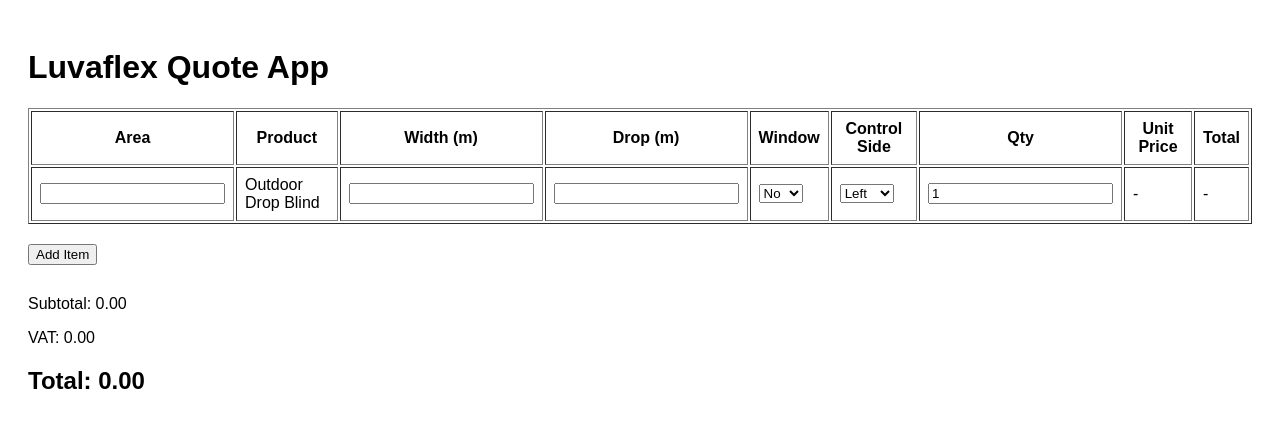
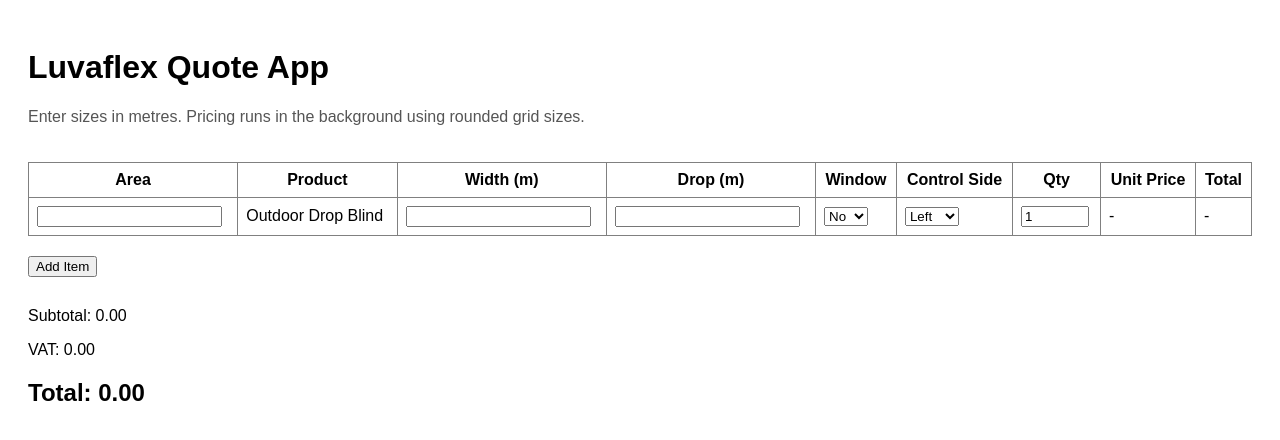
Before and after one commit to vbcsales2-prog/luvaflex-app, a Next.js app: page / in a window 1280 px wide. Shown: the top 440 px of the page. Built offline with nearby package versions, Linux system fonts and the light colour scheme.

Commit message:
Update page.tsx

```diff
--- a/app/page.tsx
+++ b/app/page.tsx
@@ -1,6 +1,9 @@
 "use client";
 
 import React, { useMemo, useState } from "react";
+
+type ControlSide = "Left" | "Right";
+type ClearWindow = "Yes" | "No";
 
 type Item = {
   id: string;
@@ -9,110 +12,143 @@
   widthM: number | "";
   dropM: number | "";
   qty: number;
-  controlSide: "Left" | "Right";
-  clearWindow: "Yes" | "No";
+  controlSide: ControlSide;
+  clearWindow: ClearWindow;
 };
 
-const WIDTH_STEPS_MM = [1000,1500,2000,2500,3000,3500,4000,4500,5000,5500];
-const DROP_STEPS_MM = [1000,1500,2000,2500,3000,3500];
-
-const BASE_PRICE_GRID = {
-  1000:{1000:1566,1500:1851,2000:2136,2500:2421,3000:2706,3500:2991,4000:3276,4500:3561,5000:3846,5500:4131},
-  1500:{1000:1746,1500:2091,2000:2436,2500:2781,3000:3126,3500:3471,4000:3816,4500:4161,5000:4506,5500:4851},
-  2000:{1000:1926,1500:2331,2000:2736,2500:3141,3000:3546,3500:3951,4000:4356,4500:4761,5000:5166,5500:5571},
-  2500:{1000:2106,1500:2571,2000:3036,2500:3501,3000:3966,3500:4431,4000:4896,4500:5361,5000:5826,5500:6291},
-  3000:{1000:2286,1500:2811,2000:3336,2500:3861,3000:4386,3500:4911,4000:5436,4500:5961,5000:6486,5500:7011},
-  3500:{1000:2466,1500:3051,2000:3636,2500:4221,3000:4806,3500:5391,4000:5976,4500:6561,5000:7146,5500:7731},
+type ComputedItem = Item & {
+  unit: number;
+  total: number;
+  pending?: boolean;
+  custom?: boolean;
 };
 
-const CLEAR_WINDOW_ADDON = {
-  1000:450,1500:675,2000:900,2500:1125,3000:1350,3500:1575,4000:1800,4500:2025,5000:2250,5500:2475,
+const WIDTH_STEPS_MM = [1000, 1500, 2000, 2500, 3000, 3500, 4000, 4500, 5000, 5500];
+const DROP_STEPS_MM = [1000, 1500, 2000, 2500, 3000, 3500];
+
+const BASE_PRICE_GRID: Record<number, Record<number, number>> = {
+  1000: { 1000: 1566, 1500: 1851, 2000: 2136, 2500: 2421, 3000: 2706, 3500: 2991, 4000: 3276, 4500: 3561, 5000: 3846, 5500: 4131 },
+  1500: { 1000: 1746, 1500: 2091, 2000: 2436, 2500: 2781, 3000: 3126, 3500: 3471, 4000: 3816, 4500: 4161, 5000: 4506, 5500: 4851 },
+  2000: { 1000: 1926, 1500: 2331, 2000: 2736, 2500: 3141, 3000: 3546, 3500: 3951, 4000: 4356, 4500: 4761, 5000: 5166, 5500: 5571 },
+  2500: { 1000: 2106, 1500: 2571, 2000: 3036, 2500: 3501, 3000: 3966, 3500: 4431, 4000: 4896, 4500: 5361, 5000: 5826, 5500: 6291 },
+  3000: { 1000: 2286, 1500: 2811, 2000: 3336, 2500: 3861, 3000: 4386, 3500: 4911, 4000: 5436, 4500: 5961, 5000: 6486, 5500: 7011 },
+  3500: { 1000: 2466, 1500: 3051, 2000: 3636, 2500: 4221, 3000: 4806, 3500: 5391, 4000: 5976, 4500: 6561, 5000: 7146, 5500: 7731 },
+};
+
+const CLEAR_WINDOW_ADDON: Record<number, number> = {
+  1000: 450,
+  1500: 675,
+  2000: 900,
+  2500: 1125,
+  3000: 1350,
+  3500: 1575,
+  4000: 1800,
+  4500: 2025,
+  5000: 2250,
+  5500: 2475,
 };
 
 const VAT_RATE = 0.15;
 
-function roundUp(value:number, steps:number[]){
-  for(const s of steps){
-    if(value <= s) return s;
+function roundUp(value: number, steps: number[]): number | null {
+  for (const step of steps) {
+    if (value <= step) return step;
   }
   return null;
 }
 
-function currency(v:number){
-  return v.toLocaleString("en-ZA",{minimumFractionDigits:2});
+function currency(value: number): string {
+  return value.toLocaleString("en-ZA", {
+    minimumFractionDigits: 2,
+    maximumFractionDigits: 2,
+  });
 }
 
-export default function Page(){
+export default function Page() {
+  const [items, setItems] = useState<Item[]>([
+    {
+      id: "1",
+      area: "",
+      product: "Outdoor Drop Blind",
+      widthM: "",
+      dropM: "",
+      qty: 1,
+      controlSide: "Left",
+      clearWindow: "No",
+    },
+  ]);
 
-  const [items,setItems] = useState<Item[]>([{
-    id:"1",
-    area:"",
-    product:"Outdoor Drop Blind",
-    widthM:"",
-    dropM:"",
-    qty:1,
-    controlSide:"Left",
-    clearWindow:"No"
-  }]);
-
-  const addItem = ()=>{
-    setItems([...items,{
-      id:Date.now().toString(),
-      area:"",
-      product:"Outdoor Drop Blind",
-      widthM:"",
-      dropM:"",
-      qty:1,
-      controlSide:"Left",
-      clearWindow:"No"
-    }]);
+  const addItem = () => {
+    setItems((prev) => [
+      ...prev,
+      {
+        id: Date.now().toString(),
+        area: "",
+        product: "Outdoor Drop Blind",
+        widthM: "",
+        dropM: "",
+        qty: 1,
+        controlSide: "Left",
+        clearWindow: "No",
+      },
+    ]);
   };
 
-  const updateItem = (id:string, field:keyof Item, value:any)=>{
-    setItems(prev=>prev.map(i=>i.id===id?{...i,[field]:value}:i));
+  const updateItem = <K extends keyof Item>(id: string, field: K, value: Item[K]) => {
+    setItems((prev) =>
+      prev.map((item) => (item.id === id ? { ...item, [field]: value } : item))
+    );
   };
 
-  const computed = useMemo(()=>{
-
-    return items.map(item=>{
-
-      if(item.widthM==="" || item.dropM===""){
-        return {...item, unit:0,total:0,pending:true};
+  const computed: ComputedItem[] = useMemo(() => {
+    return items.map((item) => {
+      if (item.widthM === "" || item.dropM === "") {
+        return { ...item, unit: 0, total: 0, pending: true };
       }
 
-      const widthMm = Math.ceil(Number(item.widthM)*1000);
-      const dropMm = Math.ceil(Number(item.dropM)*1000);
+      const widthMm = Math.ceil(Number(item.widthM) * 1000);
+      const dropMm = Math.ceil(Number(item.dropM) * 1000);
 
-      const rw = roundUp(widthMm, WIDTH_STEPS_MM);
-      const rd = roundUp(dropMm, DROP_STEPS_MM);
+      const roundedWidth = roundUp(widthMm, WIDTH_STEPS_MM);
+      const roundedDrop = roundUp(dropMm, DROP_STEPS_MM);
 
-      if(!rw || !rd){
-        return {...item, unit:0,total:0,custom:true};
+      if (!roundedWidth || !roundedDrop) {
+        return { ...item, unit: 0, total: 0, custom: true };
       }
 
-      const base = BASE_PRICE_GRID[rd][rw];
-      const addon = item.clearWindow==="Yes" ? CLEAR_WINDOW_ADDON[rw] : 0;
+      const base = BASE_PRICE_GRID[roundedDrop][roundedWidth];
+      const addon = item.clearWindow === "Yes" ? CLEAR_WINDOW_ADDON[roundedWidth] : 0;
 
       const unit = base + addon;
       const total = unit * item.qty;
 
-      return {...item, unit, total};
+      return { ...item, unit, total };
+    });
+  }, [items]);
 
-    });
-
-  },[items]);
-
-  const totals = useMemo(()=>{
-    const sub = computed.reduce((s,i)=>s+(i.total||0),0);
-    const vat = sub*VAT_RATE;
-    return {sub,vat,total:sub+vat};
-  },[computed]);
+  const totals = useMemo(() => {
+    const sub = computed.reduce((sum, item) => sum + item.total, 0);
+    const vat = sub * VAT_RATE;
+    return {
+      sub,
+      vat,
+      total: sub + vat,
+    };
+  }, [computed]);
 
   return (
-    <div style={{padding:20,fontFamily:"Arial"}}>
+    <div style={{ padding: 20, fontFamily: "Arial, sans-serif" }}>
       <h1>Luvaflex Quote App</h1>
+      <p style={{ marginTop: 0, color: "#555" }}>
+        Enter sizes in metres. Pricing runs in the background using rounded grid sizes.
+      </p>
 
-      <table border={1} cellPadding={8} style={{width:"100%",marginTop:20}}>
+      <div style={{ overflowX: "auto" }}>
+        <table
+          border={1}
+          cellPadding={8}
+          style={{ width: "100%", marginTop: 20, borderCollapse: "collapse" }}
+        >
           <thead>
             <tr>
               <th>Area</th>
@@ -128,72 +164,112 @@
           </thead>
 
           <tbody>
-          {computed.map(item=>(
+            {computed.map((item) => (
               <tr key={item.id}>
                 <td>
-                <input value={item.area}
-                  onChange={e=>updateItem(item.id,"area",e.target.value)}
+                  <input
+                    value={item.area}
+                    onChange={(e) => updateItem(item.id, "area", e.target.value)}
                   />
                 </td>
 
                 <td>{item.product}</td>
 
                 <td>
-                <input type="number" step="0.001"
+                  <input
+                    type="number"
+                    step="0.001"
                     value={item.widthM}
-                  onChange={e=>updateItem(item.id,"widthM",e.target.value)}
+                    onChange={(e) =>
+                      updateItem(
+                        item.id,
+                        "widthM",
+                        e.target.value === "" ? "" : Number(e.target.value)
+                      )
+                    }
                   />
                 </td>
 
                 <td>
-                <input type="number" step="0.001"
+                  <input
+                    type="number"
+                    step="0.001"
                     value={item.dropM}
-                  onChange={e=>updateItem(item.id,"dropM",e.target.value)}
+                    onChange={(e) =>
+                      updateItem(
+                        item.id,
+                        "dropM",
+                        e.target.value === "" ? "" : Number(e.target.value)
+                      )
+                    }
                   />
                 </td>
 
                 <td>
-                <select value={item.clearWindow}
-                  onChange={e=>updateItem(item.id,"clearWindow",e.target.value)}>
-                  <option>No</option>
-                  <option>Yes</option>
+                  <select
+                    value={item.clearWindow}
+                    onChange={(e) =>
+                      updateItem(item.id, "clearWindow", e.target.value as ClearWindow)
+                    }
+                  >
+                    <option value="No">No</option>
+                    <option value="Yes">Yes</option>
                   </select>
                 </td>
 
                 <td>
-                <select value={item.controlSide}
-                  onChange={e=>updateItem(item.id,"controlSide",e.target.value)}>
-                  <option>Left</option>
-                  <option>Right</option>
+                  <select
+                    value={item.controlSide}
+                    onChange={(e) =>
+                      updateItem(item.id, "controlSide", e.target.value as ControlSide)
+                    }
+                  >
+                    <option value="Left">Left</option>
+                    <option value="Right">Right</option>
                   </select>
                 </td>
 
                 <td>
-                <input type="number" value={item.qty}
-                  onChange={e=>updateItem(item.id,"qty",Number(e.target.value))}
+                  <input
+                    type="number"
+                    value={item.qty}
+                    onChange={(e) =>
+                      updateItem(item.id, "qty", Math.max(0, Number(e.target.value) || 0))
+                    }
+                    style={{ width: 60 }}
                   />
                 </td>
 
                 <td>
-                {item.pending ? "-" :
-                 item.custom ? "Custom Quote" :
-                 currency(item.unit)}
+                  {item.pending ? (
+                    "-"
+                  ) : item.custom ? (
+                    <span style={{ color: "red", fontWeight: 600 }}>Custom Quote</span>
+                  ) : (
+                    currency(item.unit)
+                  )}
                 </td>
 
                 <td>
-                {item.pending ? "-" :
-                 item.custom ? "-" :
-                 currency(item.total)}
+                  {item.pending ? (
+                    "-"
+                  ) : item.custom ? (
+                    "-"
+                  ) : (
+                    currency(item.total)
+                  )}
                 </td>
-
               </tr>
             ))}
           </tbody>
         </table>
+      </div>
 
-      <button onClick={addItem} style={{marginTop:20}}>Add Item</button>
+      <button onClick={addItem} style={{ marginTop: 20 }}>
+        Add Item
+      </button>
 
-      <div style={{marginTop:30}}>
+      <div style={{ marginTop: 30 }}>
         <p>Subtotal: {currency(totals.sub)}</p>
         <p>VAT: {currency(totals.vat)}</p>
         <h2>Total: {currency(totals.total)}</h2>
```
Lines whose indentation alone changed are shown as unchanged.
